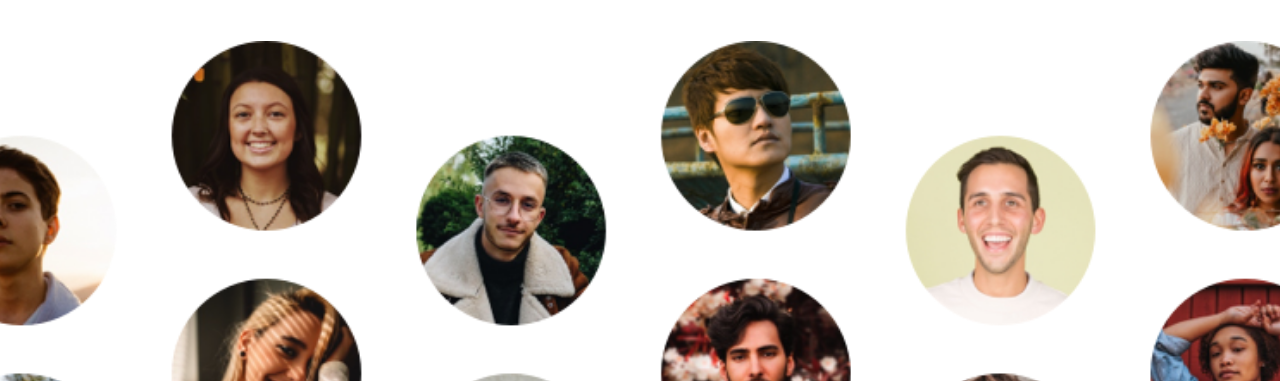
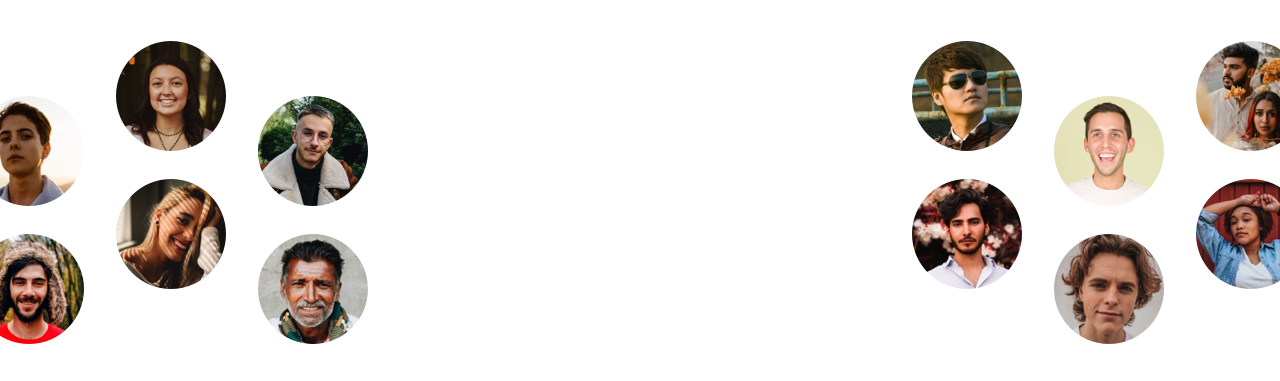
Before and after one commit to miguelzaga/meet-landing-page, a plain HTML site: page index.html in a window 1280 px wide. Shown: the part 92-473 px from the top of the page. Drawn offline with Linux system fonts and the light colour scheme.

Commit message:
tablet hero

```diff
--- a/index.html
+++ b/index.html
@@ -47,8 +47,8 @@
     <main class="main">
       <figure class="hero">
         <img class="hero__img" src="assets/tablet/image-hero.png" alt="" />
-        <!-- <img class="hero__img-left" src="assets/desktop/image-hero-left.png" alt=""> -->
-        <!-- <img class="hero__img-right" src="assets/desktop/image-hero-right.png" alt=""> -->
+        <img class="hero__img-left" src="assets/desktop/image-hero-left.png" alt="">
+        <img class="hero__img-right" src="assets/desktop/image-hero-right.png" alt="">
       </figure>
 
       <div class="main__wrapper">
--- a/stylesheets/scss/04-components/_hero.scss
+++ b/stylesheets/scss/04-components/_hero.scss
@@ -1,8 +1,38 @@
 .hero {
     width: calc(100% + 10.4%);
+    @include breakpoint($md){
+        // display: flex;
+        height: rem(303px);
+        justify-content: space-between;
+        // width: calc(100% + 6.77%);
+    }
 }
 
 .hero__img {
     position: relative;
     right: calc(10.4% / 2);
+    @include breakpoint($md){
+        display: none;
+        // right: calc(6.77% / 2);
+    }
 }
+
+.hero__img-left {
+    display: none;
+    position: absolute;
+    width: rem(394px);
+    @include breakpoint($md){
+        display: block;
+        left: rem(-26px);
+    }
+}
+
+.hero__img-right {
+    display: none;
+    position: absolute;
+    width: rem(394px);
+    @include breakpoint($md){
+        display: block;
+        right: rem(-26px);
+    }
+}
```
Also changed, not shown: stylesheets/css/styles.css, 1 other file.
